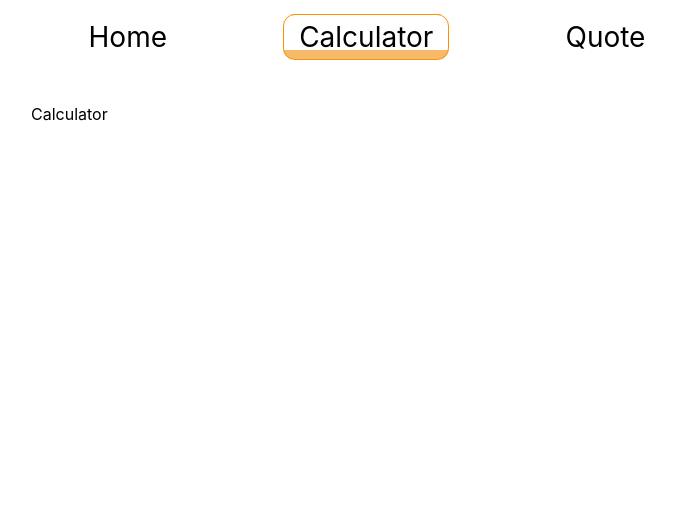
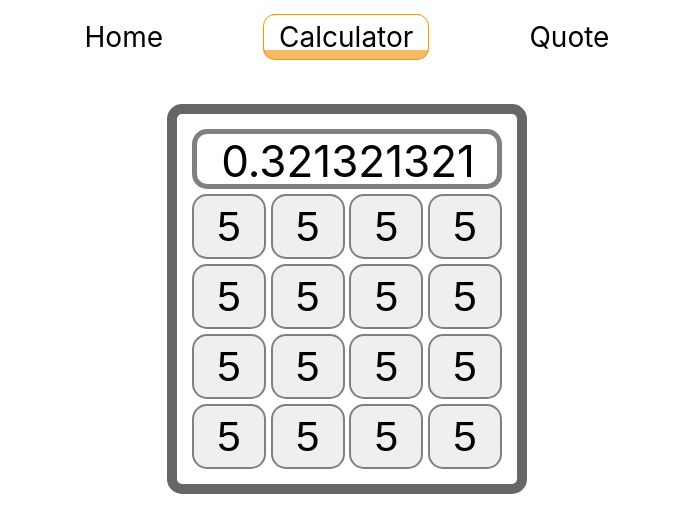
Before and after one commit to danifromecuador/calculator-page, a React (Vite) app: page /calculator in a window 1280 px wide. Shown: the top 532 px of the page, without its empty margins (293-968 px from the left). Built offline with nearby package versions, Linux system fonts and the light colour scheme.

Commit message:
Style Calculator, Button, and Display components

```diff
--- /dev/null
+++ b/src/components/Button.jsx
@@ -0,0 +1,9 @@
+import '../styles/Button.css';
+
+const Button = () => {
+  return (
+    <input type="button" value="5" className='button'/>
+  )
+}
+
+export default Button;
--- /dev/null
+++ b/src/components/Display.jsx
@@ -0,0 +1,8 @@
+import '../styles/Display.css';
+const Display = () => {
+  return (
+    <div className="display">0.321321321</div>
+  )
+}
+
+export default Display
--- a/src/index.css
+++ b/src/index.css
@@ -1,3 +1,10 @@
 :root {
   font-family: Inter, system-ui, Avenir, Helvetica, Arial, sans-serif;
 }
+
+* {
+  /* border: 1px solid red; */
+  margin: 0;
+  padding: 0;
+  box-sizing: border-box;
+}
--- a/src/pages/Calculator.jsx
+++ b/src/pages/Calculator.jsx
@@ -1,7 +1,38 @@
 import '../styles/Calculator.css';
+import Button from '../components/Button';
+import Display from '../components/Display';
+
 const Calculator = () => {
   return (
-    <div className="calculator-container">Calculator</div>
+    <div className="calculator-container">
+      <Display />
+      <div className="buttons">
+        <div className="row">
+          <Button />
+          <Button />
+          <Button />
+          <Button />
+        </div>
+        <div className="row">
+          <Button />
+          <Button />
+          <Button />
+          <Button />
+        </div>
+        <div className="row">
+          <Button />
+          <Button />
+          <Button />
+          <Button />
+        </div>
+        <div className="row">
+          <Button />
+          <Button />
+          <Button />
+          <Button />
+        </div>
+      </div>
+    </div>
   )
 }
 
--- /dev/null
+++ b/src/styles/Button.css
@@ -0,0 +1,7 @@
+.button {
+  width: 74px;
+  height: 65px;
+  border: 2px solid gray;
+  border-radius: 15px;
+  font-size: 42px;
+}
--- a/src/styles/Calculator.css
+++ b/src/styles/Calculator.css
@@ -1,4 +1,24 @@
 .calculator-container {
-  width: 50%;
+  width: 360px;
   margin: 50px auto;
+  padding: 15px;
+  border: 10px solid rgb(102, 102, 102);
+  border-radius: 15px;
+  display: flex;
+  flex-direction: column;
+  justify-content: center;
+  align-items: center;
 }
+
+.buttons {
+  width: 100%;
+  display: flex;
+  flex-direction: column;
+}
+
+.row {
+  display: flex;
+  justify-content: space-between;
+  align-items: center;
+  padding: 5px 0 0 0;
+}
--- /dev/null
+++ b/src/styles/Display.css
@@ -0,0 +1,10 @@
+.display {
+  width: 100%;
+  height: 60px;
+  border: 5px solid gray;
+  border-radius: 15px;
+  padding: 0 22px;
+  font-size: 44px;
+  display: flex;
+  justify-content: right;
+}
--- a/src/styles/Home.css
+++ b/src/styles/Home.css
@@ -1,4 +1,4 @@
 .home-container {
-  width: 50%;
+  width: 40%;
   margin: 50px auto;
 }
--- a/src/styles/Navbar.css
+++ b/src/styles/Navbar.css
@@ -1,10 +1,9 @@
 ul {
-  width: 80%;
+  width: 50%;
   margin: 20px auto;
   display: flex;
-  justify-content: center;
+  justify-content: space-around;
   align-items: center;
-  column-gap: 10%;
   font-size: 28px;
 }
 
--- a/src/styles/Quote.css
+++ b/src/styles/Quote.css
@@ -1,4 +1,4 @@
 .quote-container {
-  width: 50%;
+  width: 40%;
   margin: 50px auto;
 }
```
